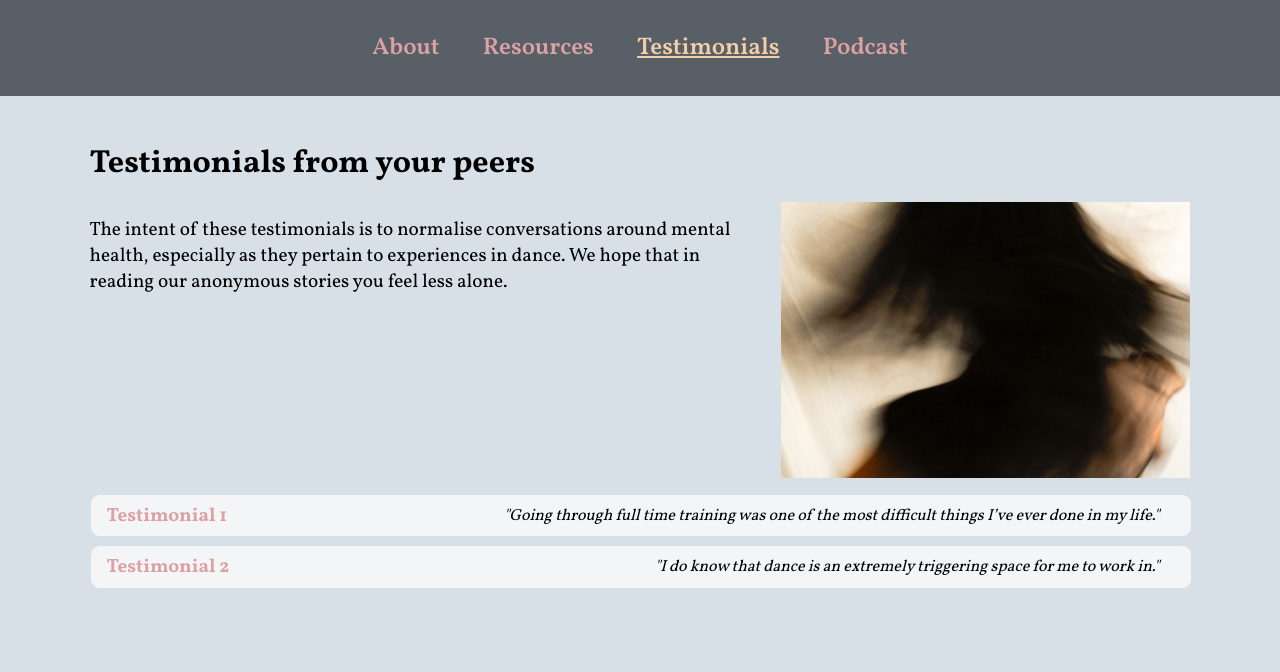
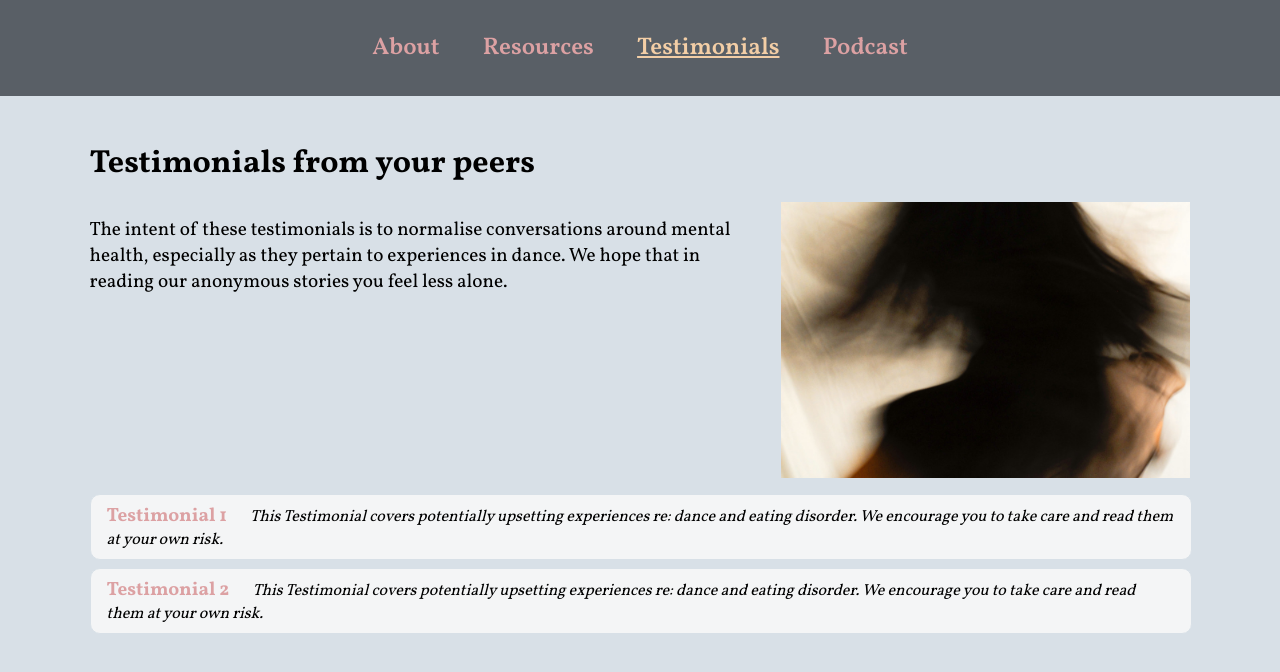
Before and after one commit to Flinnja/lsms-map, a Jekyll site: the page built from testimonials.html, in a window 1280 px wide. Shown: the top 672 px of the page. Built offline with Jekyll 4.4.1, drawn with Linux system fonts in a browser that asks for light colours.

Commit message:
update testimonials after psych pass

```diff
--- a/_sass/testimonial-show.scss
+++ b/_sass/testimonial-show.scss
@@ -3,5 +3,6 @@
 		margin-top: 2em;
 		padding: .5em 7vw;
 		width: 100%;
+		background-color: $base-white;
 	}
 }
--- a/_sass/testimonials.scss
+++ b/_sass/testimonials.scss
@@ -43,14 +43,14 @@
 				text-align: left;
 				display: block;
 				margin: .5em 1em;
-				@media (min-width: 981px) {
+				@media (min-width: 1435px) {
 					text-align: right;
 				}
 				.testimonial-link {
 					display: inline;
 					text-align: left;
 					margin: 0 1em 0 0;
-					@media (min-width: 981px) {
+					@media (min-width: 1435px) {
 						float: left;
 						padding-bottom: .4em;
 					}
@@ -60,7 +60,7 @@
 					color: black;
 					font-style: italic;
 					margin: 2px 1em 0 0;
-					@media (min-width: 981px) {
+					@media (min-width: 1435px) {
 						float: right;
 					}
 				}
--- a/testimonials.html
+++ b/testimonials.html
@@ -33,7 +33,7 @@ layout: default
 						Testimonial 1
 					</h4>
 					<span class="testimonial-short-description">
-						"Going through full time training was one of the most difficult things I’ve ever done in my life."
+						This Testimonial covers potentially upsetting experiences re: dance and eating disorder. We encourage you to take care and read them at your own risk.
 					</span>
 				</span>
 			</div>
@@ -46,7 +46,7 @@ layout: default
 						Testimonial 2
 					</h4>
 					<span class="testimonial-short-description">
-						"I do know that dance is an extremely triggering space for me to work in."
+						This Testimonial covers potentially upsetting experiences re: dance and eating disorder. We encourage you to take care and read them at your own risk.
 					</span>
 				</span>
 			</div>
```
